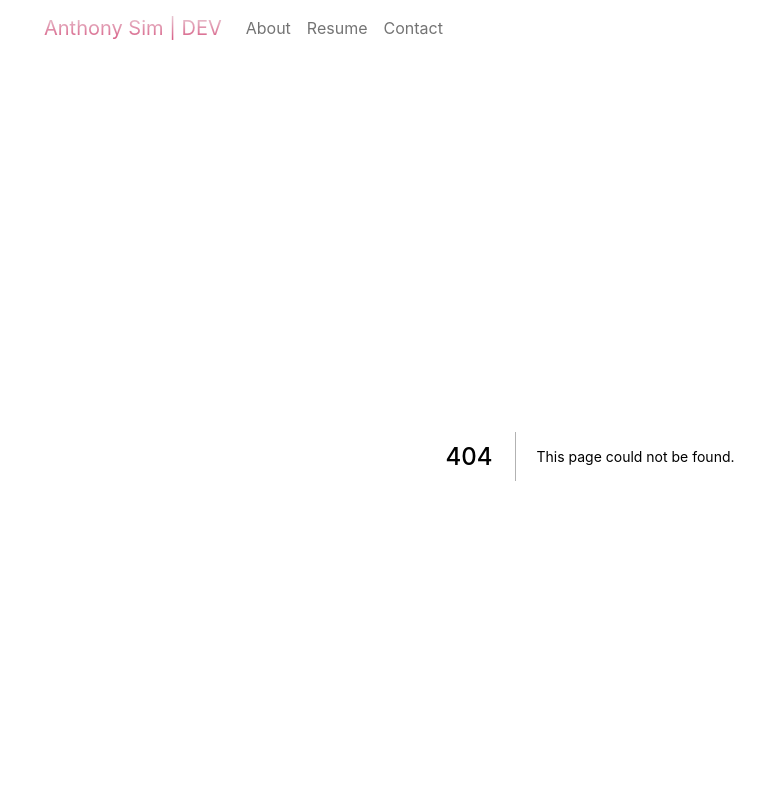
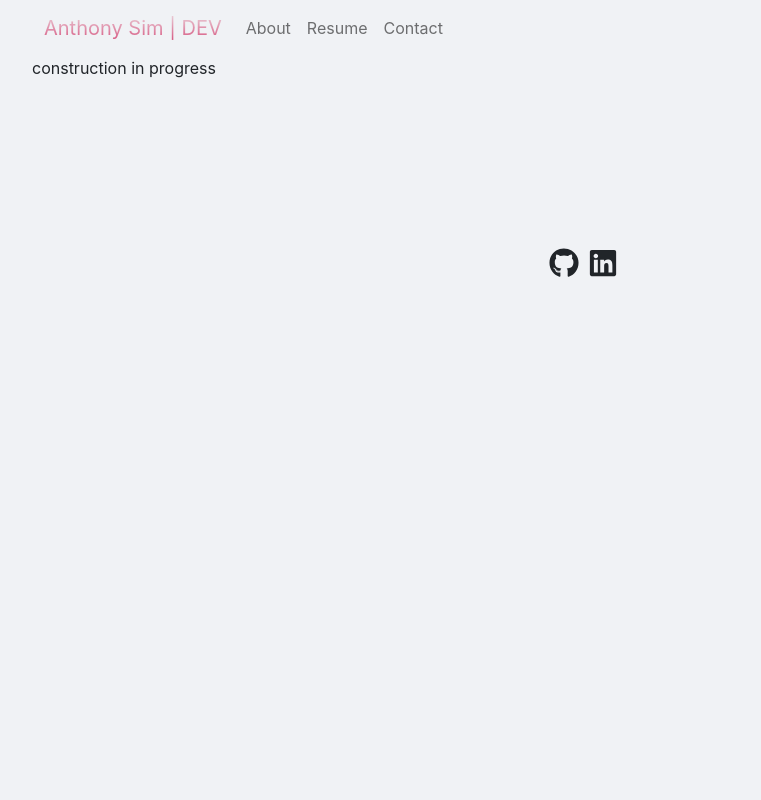
Before and after one commit to anthonysim/blog-app, a Next.js app: page /posts/aws in a window 1280 px wide. Before the commit this address had no page. Shown: the top 800 px of the page, without its empty margins (50-811 px from the left). Built offline with nearby package versions, Linux system fonts and the light colour scheme.

Commit message:
aws next

```diff
--- a/components/FrontCard.js
+++ b/components/FrontCard.js
@@ -42,7 +42,7 @@ export default function Card() {
         {/* NEXTJS */}
         <div className="col-lg-6">
           <br />
-          <Link href="/posts" >
+          <Link href="/posts/next" >
             <a className="btn">
               <div className="card shadow">
                 <div className="card-body" style={bodyStyleOptions}>
@@ -62,7 +62,7 @@ export default function Card() {
         {/* AWS */}
         <div className="col-lg-6">
           <br />
-          <Link href="/posts" >
+          <Link href="/posts/aws" >
             <a className="btn">
               <div className="card shadow">
                 <div className="card-body" style={bodyStyleOptions}>
--- a/pages/posts/algos/slidingWindows.mdx
+++ b/pages/posts/algos/slidingWindows.mdx
@@ -63,7 +63,7 @@ function maxOfK(k, arr) {
         sum += arr[i];\n
         if (i >= k - 1) {
           max = Math.max(max, sum);
-          sum -= arr[index]
+          sum -= arr[index];
           index += 1;
         }
       }
@@ -90,7 +90,7 @@ function maxOfK(k, arr) {
             max = Math.max(max, sum);
 
             // Subtract out the beginning index of the subset
-            sum -= arr[index]
+            sum -= arr[index];
 
             // Add the next index amount
             index += 1;
--- /dev/null
+++ b/pages/posts/aws/index.js
@@ -0,0 +1,7 @@
+export default function AllAWSPosts() {
+  return (
+    <div>
+      construction in progress
+    </div>
+  )
+}
```
Also changed, not shown: pages/posts/next/index.js (added, +7 -0 lines).
